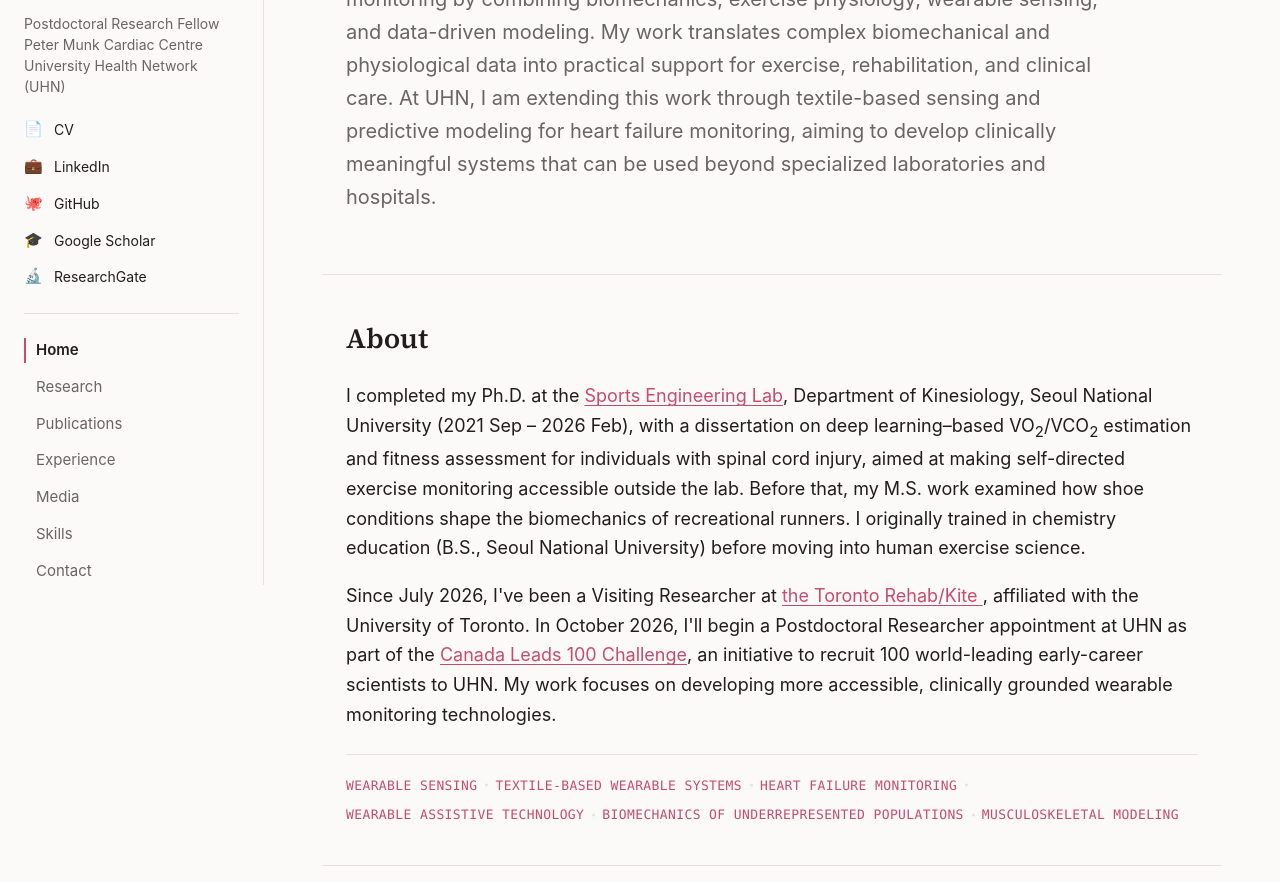
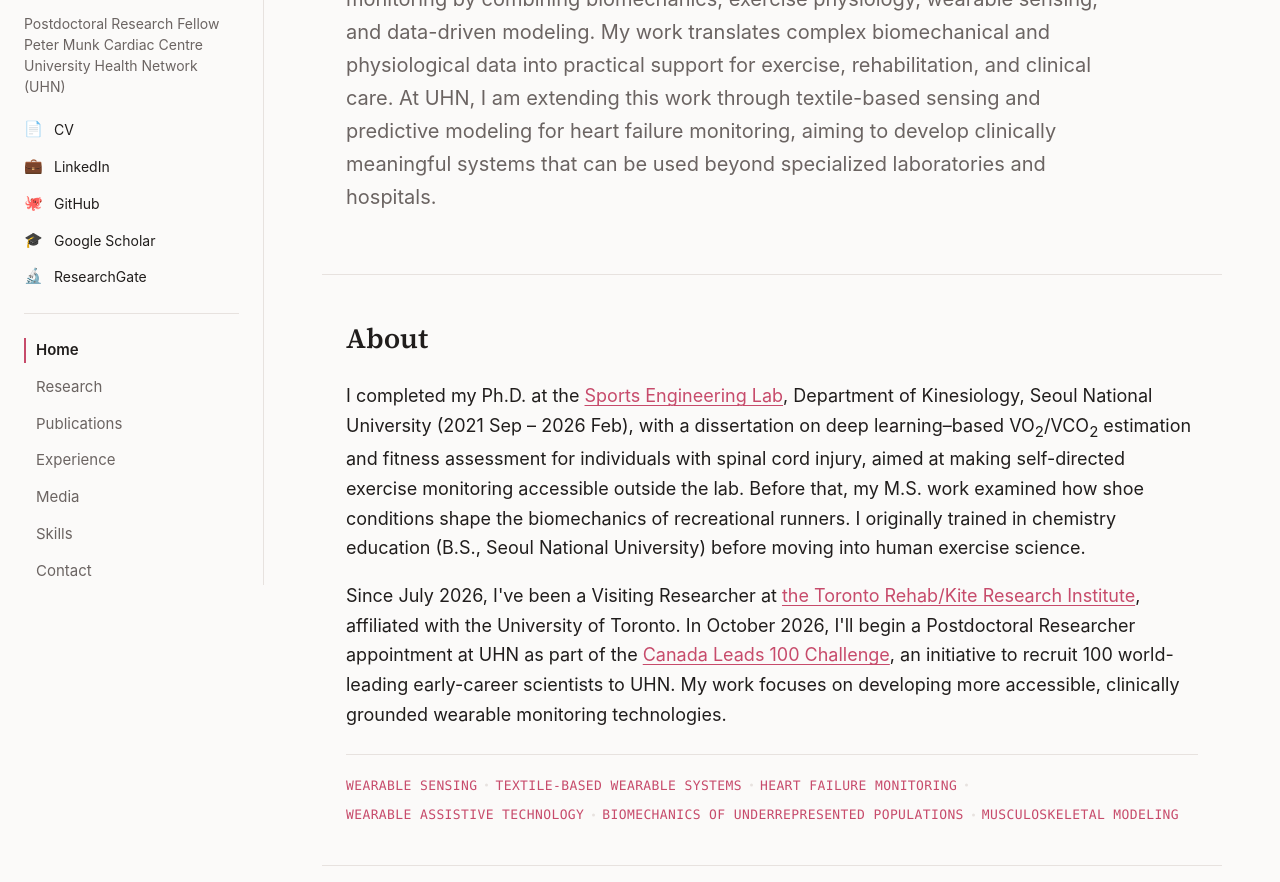
Before and after one commit to HyunjiKimv/hyunjikimv.github.io, a plain HTML site: page index.html in a window 1280 px wide. Shown: the part 215-1097 px from the top of the page. Drawn offline with Linux system fonts and the light colour scheme.

Commit message:
Update index.html

```diff
--- a/index.html
+++ b/index.html
@@ -65,7 +65,7 @@
           chemistry education (B.S., Seoul National University) before moving into human exercise science.
         </p>
         <p>
-          Since July 2026, I've been a Visiting Researcher at <a href="https://kite-uhn.com/labs" target="_blank" rel="noopener noreferrer">the Toronto Rehab/Kite </a>, affiliated
+          Since July 2026, I've been a Visiting Researcher at <a href="https://kite-uhn.com/labs" target="_blank" rel="noopener noreferrer">the Toronto Rehab/Kite Research Institute</a>, affiliated
           with the University of Toronto. In October 2026, I'll begin a Postdoctoral Researcher appointment at UHN
           as part of the <a href="https://www.uhn.ca/corporate/News/Pages/canada-leads-uhn-launches-strategy-to-attract-world-leading-early-career-scientists.aspx"
          target="_blank" rel="noopener noreferrer">Canada Leads 100 Challenge</a>, an initiative to recruit 100 world-leading early-career scientists
```
